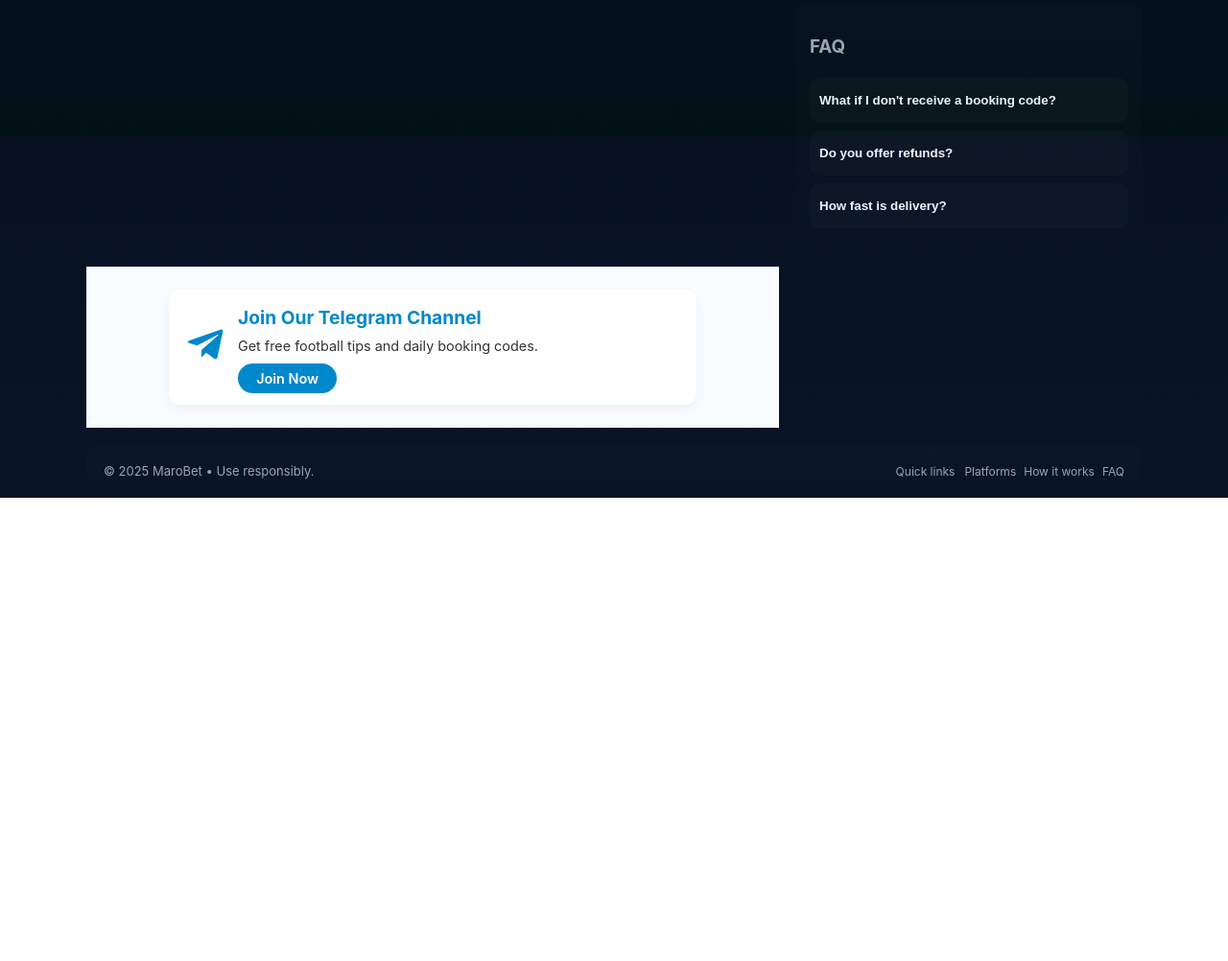
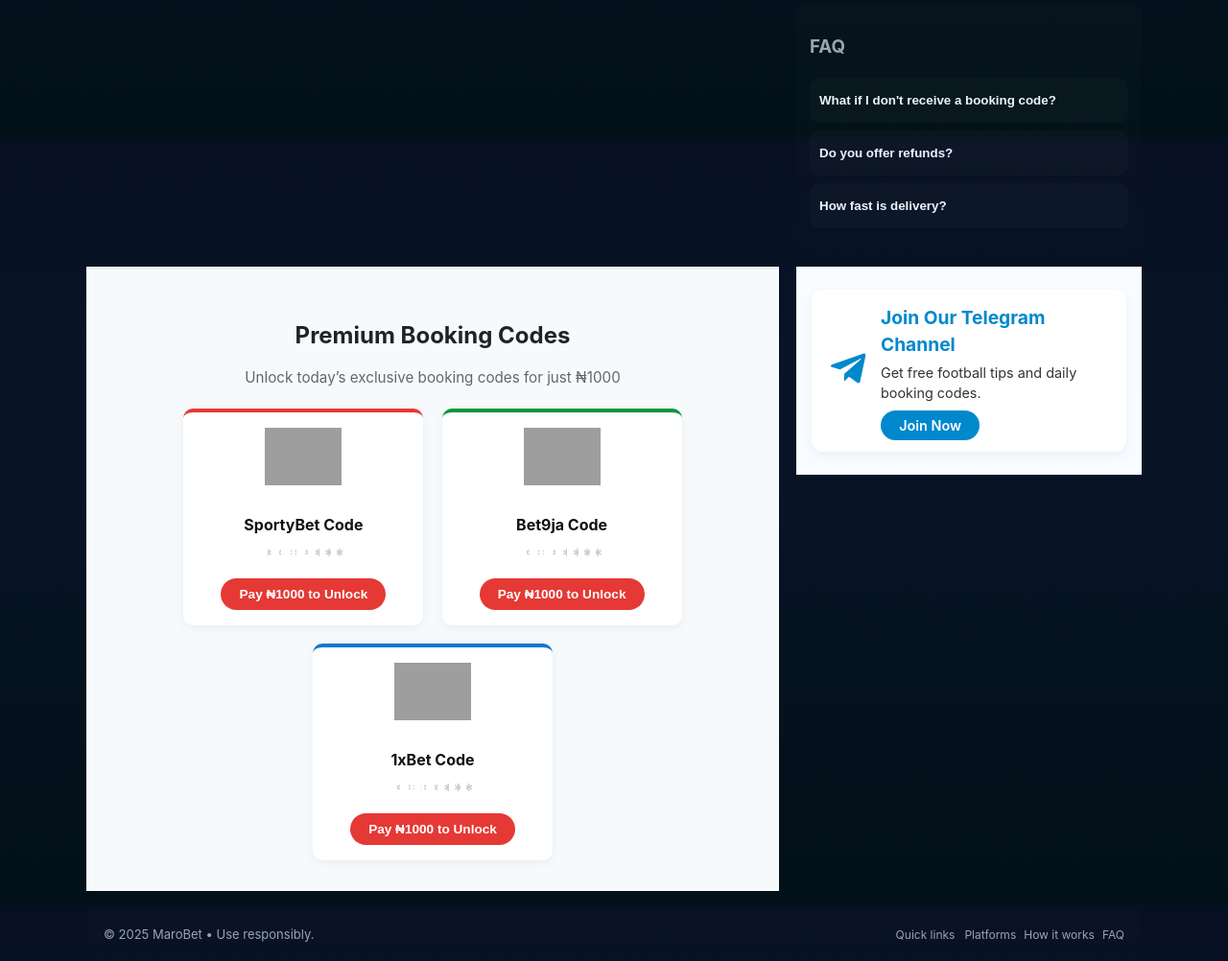
Before and after one commit to maroreigns/marobet, a plain HTML site: page index.html in a window 1280 px wide. Shown: the part 657-1659 px from the top of the page at 96% size. Before the commit the page ends 1176 px from the top, so only its background shows below. Drawn offline with Linux system fonts and the light colour scheme; grey boxes are pictures that could not be loaded.

Commit message:
Add files via upload

```diff
--- a/index.html
+++ b/index.html
@@ -3,7 +3,7 @@
 <head>
   <meta charset="utf-8" />
   <meta name="viewport" content="width=device-width,initial-scale=1" />
-  <title>Marobet — Get Daily Football Booking Codes via WhatsApp</title>
+  <title>MaroBet</title>
   <meta name="description" content="Get Daily Football Booking Codes via WhatsApp for just ₦500. Join thousands of winning players!"/>
    <link rel="stylesheet" href="style.css" />
 </head>
@@ -163,6 +163,43 @@
 
       </aside>
 
+      <!-- ===== PREMIUM LOCKED BOOKING CODES ===== -->
+<section id="premium-locker" class="premium-locker-section">
+  <h2>Premium Booking Codes</h2>
+  <p class="premium-locker-subtext">Unlock today’s exclusive booking codes for just ₦1000</p>
+
+  <div class="premium-locker-container">
+
+    <!-- SportyBet -->
+    <div class="premium-locker-card sporty">
+      <img src="https://isoccerng.com/betting/wp-content/uploads/2023/04/5dc41d82aa7d0_1573133698-270x270.webp" alt="SportyBet">
+      <h3>SportyBet Code</h3>
+      <div class="premium-locker-code">********</div>
+      <button class="premium-locker-btn" data-platform="SportyBet">Pay ₦1000 to Unlock</button>
+    </div>
+
+    <!-- Bet9ja -->
+    <div class="premium-locker-card bet9ja">
+      <img src="https://images.seeklogo.com/logo-png/48/1/bet9ja-logo-png_seeklogo-483983.png" alt="Bet9ja">
+      <h3>Bet9ja Code</h3>
+      <div class="premium-locker-code">********</div>
+      <button class="premium-locker-btn" data-platform="Bet9ja">Pay ₦1000 to Unlock</button>
+    </div>
+
+    <!-- 1xBet -->
+    <div class="premium-locker-card xbet">
+      <img src="https://images.seeklogo.com/logo-png/35/1/1xbet-logo-png_seeklogo-355459.png" alt="1xBet">
+      <h3>1xBet Code</h3>
+      <div class="premium-locker-code">********</div>
+      <button class="premium-locker-btn" data-platform="1xBet">Pay ₦1000 to Unlock</button>
+    </div>
+
+  </div>
+</section>
+
+
+
+
       <!-- ===== JOIN OUR TELEGRAM CHANNEL (COMPACT) ===== -->
 <section id="telegram" class="telegram-section">
   <div class="telegram-card">
--- a/script.js
+++ b/script.js
@@ -300,3 +300,39 @@
      ***********************/
     // For initial load ensure getCodeBtn disabled
     disableGetCode();
+
+
+  const lockerCodes = {
+    SportyBet: "SPX92JD",
+    Bet9ja: "9JX4F8T",
+    "1xBet": "1X88PGQ"
+  };
+
+  document.querySelectorAll(".premium-locker-btn").forEach(button => {
+    button.addEventListener("click", () => {
+      const platform = button.dataset.platform;
+      const confirmPay = confirm(
+        `Please pay ₦1000 to this account:\n\nAccount Name: Obaro Maro\nAccount No: 7066290939\nBank: Opay\n\nAfter payment, click OK to get your ${platform} code via WhatsApp.`
+      );
+
+      if (confirmPay) {
+        const card = button.closest(".premium-locker-card");
+        const codeEl = card.querySelector(".premium-locker-code");
+
+        // Reveal booking code
+        codeEl.style.color = "#111";
+        codeEl.style.background = "none";
+        codeEl.textContent = lockerCodes[platform];
+
+        // Turn button into WhatsApp button
+        button.textContent = "Get Code on WhatsApp";
+        button.style.background = "#25D366";
+        button.onclick = () => {
+          const msg = encodeURIComponent(
+            `Hello! I have paid ₦1000 for today's ${platform} premium booking code.`
+          );
+          window.open(`https://wa.me/2347066290939?text=${msg}`, "_blank");
+        };
+      }
+    });
+  });
--- a/style.css
+++ b/style.css
@@ -459,3 +459,134 @@
     text-align: center;
   }
 }
+
+
+/* ===== TESTIMONIALS ===== */
+.testimonials-section {
+  padding: 2rem 1rem;
+  text-align: center;
+  background: #f9f9f9;
+}
+.testimonials-section h2 {
+  color: #222;
+  margin-bottom: 1.2rem;
+}
+.testimonial-cards {
+  display: flex;
+  flex-wrap: wrap;
+  justify-content: center;
+  gap: 1rem;
+}
+.testimonial-card {
+  background: #fff;
+  border-radius: 12px;
+  box-shadow: 0 4px 10px rgba(0,0,0,0.05);
+  padding: 1rem;
+  max-width: 280px;
+  font-size: 0.9rem;
+}
+.testimonial-card h4 {
+  color: #0088cc;
+  margin-top: 0.5rem;
+  font-weight: 600;
+}
+
+
+/* ===== PREMIUM LOCKER SECTION ===== */
+.premium-locker-section {
+  text-align: center;
+  padding: 2rem 1rem;
+  background: #f7fafc;
+  border-top: 3px solid #eee;
+}
+
+.premium-locker-section h2 {
+  font-size: 1.5rem;
+  font-weight: 700;
+  color: #222;
+  margin-bottom: 0.3rem;
+}
+
+.premium-locker-subtext {
+  font-size: 0.95rem;
+  color: #666;
+  margin-bottom: 1.3rem;
+}
+
+.premium-locker-container {
+  display: flex;
+  flex-wrap: wrap;
+  justify-content: center;
+  gap: 1.2rem;
+}
+
+.premium-locker-card {
+  background: #fff;
+  border-radius: 10px;
+  box-shadow: 0 3px 10px rgba(0,0,0,0.05);
+  width: 250px;
+  padding: 1rem;
+  text-align: center;
+  transition: transform 0.3s ease;
+  border-top: 4px solid transparent;
+}
+
+.premium-locker-card:hover {
+  transform: translateY(-4px);
+}
+
+.premium-locker-card img {
+  width: 80px;
+  height: auto;
+  margin-bottom: 0.5rem;
+}
+
+.premium-locker-card h3 {
+  font-size: 1rem;
+  margin-bottom: 0.4rem;
+  color: #111;
+}
+
+.premium-locker-code {
+  font-size: 1.2rem;
+  font-weight: 700;
+  color: transparent;
+  background: repeating-linear-gradient(
+    90deg,
+    #ccc 0px,
+    #ccc 6px,
+    #fff 6px,
+    #fff 12px
+  );
+  background-clip: text;
+  -webkit-background-clip: text;
+  margin-bottom: 0.6rem;
+}
+
+.premium-locker-btn {
+  background: #e53935;
+  color: #fff;
+  border: none;
+  border-radius: 20px;
+  padding: 0.55rem 1.2rem;
+  cursor: pointer;
+  font-size: 0.85rem;
+  font-weight: 600;
+  transition: all 0.3s ease;
+}
+
+.premium-locker-btn:hover {
+  background: #c62828;
+}
+
+/* Brand border colors */
+.premium-locker-card.sporty { border-top-color: #e53935; }
+.premium-locker-card.bet9ja { border-top-color: #009739; }
+.premium-locker-card.xbet { border-top-color: #1a74d1; }
+
+/* Responsive Design */
+@media (max-width: 768px) {
+  .premium-locker-card {
+    width: 90%;
+  }
+}
```
